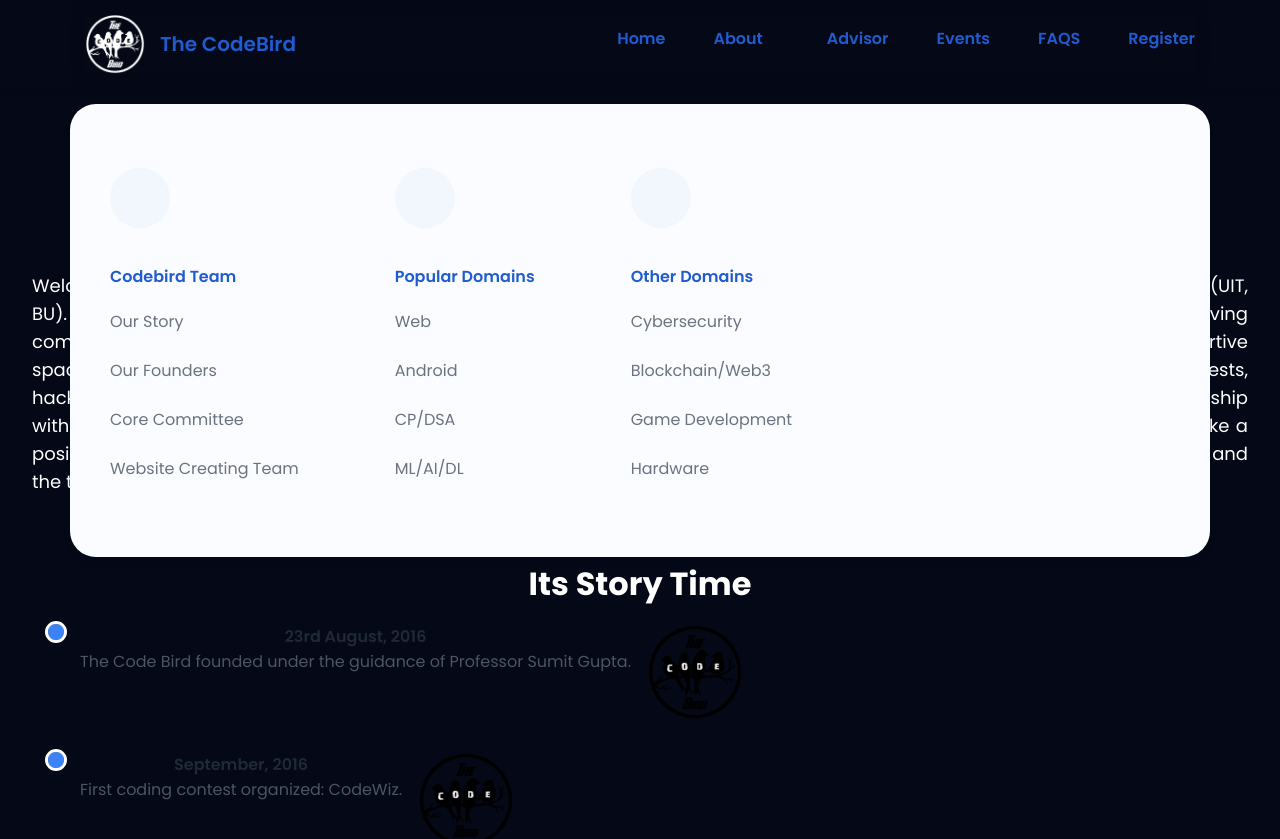
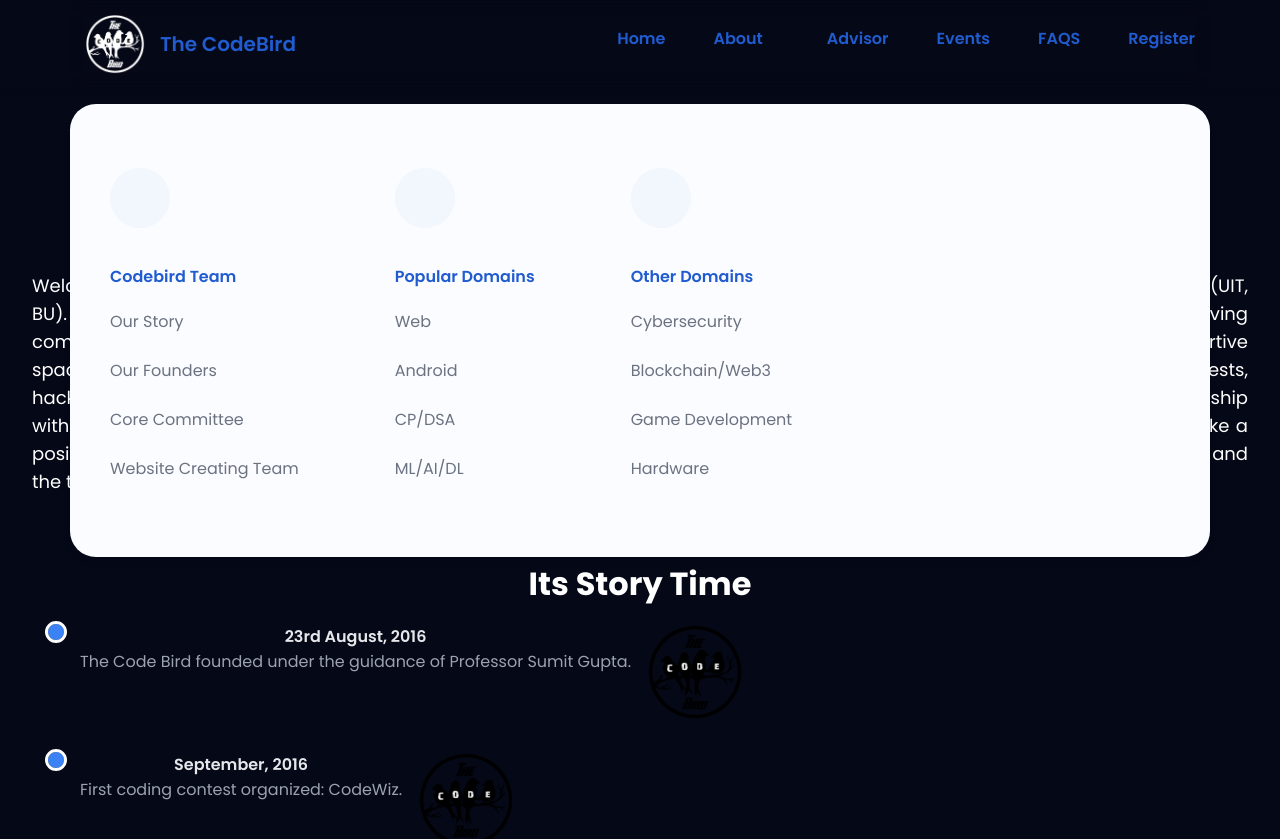
Before and after one commit to thecodebirduitbu/The-Code-Bird-Website, a React (Create React App) app: page /ourstory in a window 1280 px wide. Shown: the top 839 px of the page. Built offline with nearby package versions, Linux system fonts and the light colour scheme; some icons are missing.

Commit message:
colour changes

```diff
--- a/src/components/CodebirdTeamMegaNav/Timeline.jsx
+++ b/src/components/CodebirdTeamMegaNav/Timeline.jsx
@@ -13,8 +13,8 @@ function Timeline({ events }) {
             <div key={index} className="flex items-start mb-8">
               <div className="w-4 h-4 bg-blue-500 rounded-full outline outline-white z-10"></div>
               <div className="ml-4">
-                <p className="text-gray-800 font-semibold">{event.date}</p>
-                <p className="text-gray-600">{event.description}</p>
+                <p className="text-gray-200 font-semibold">{event.date}</p>
+                <p className="text-gray-400">{event.description}</p>
               </div>
               <img
                 src={`/eventimg/${event.image}`}
```
